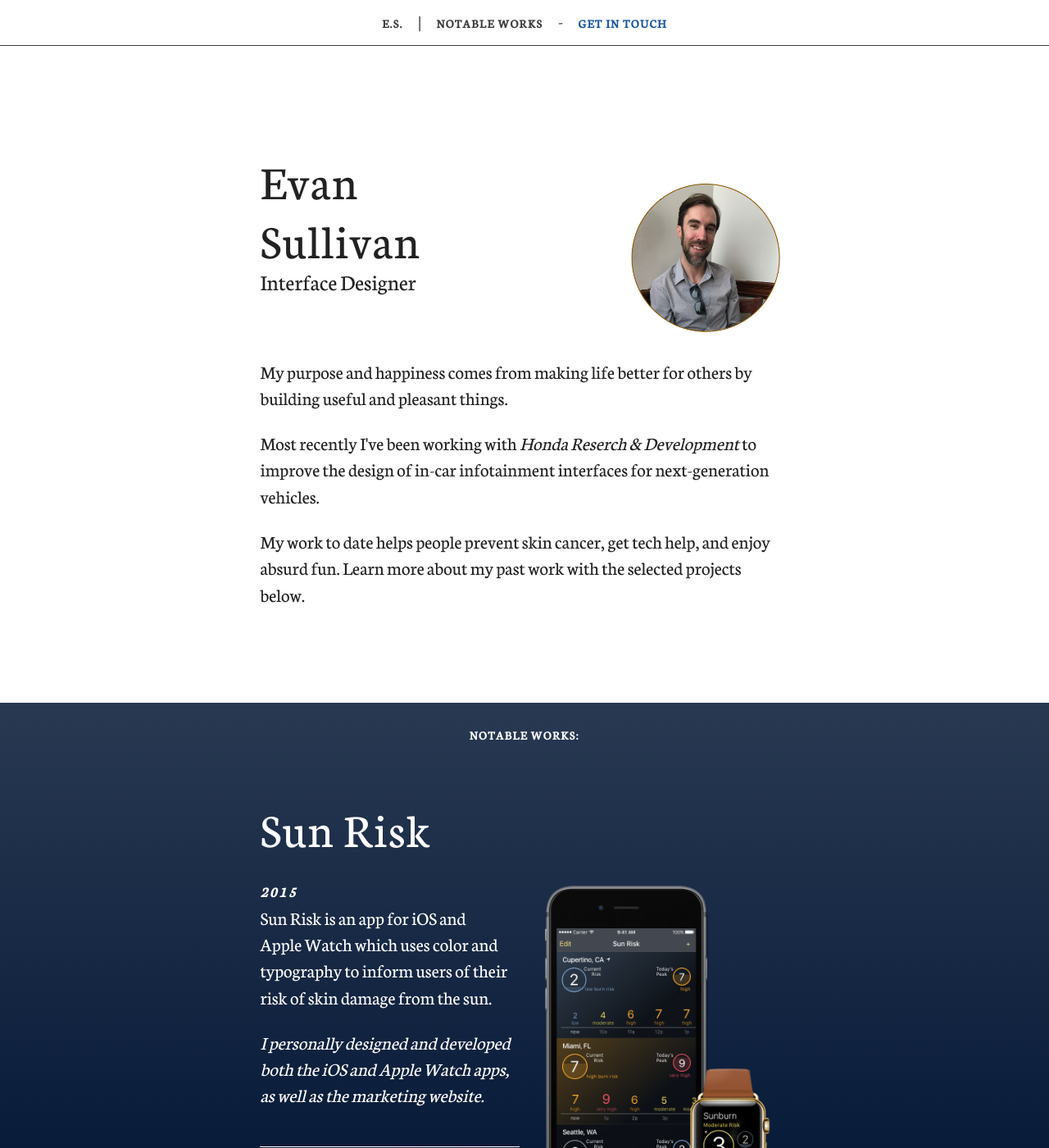
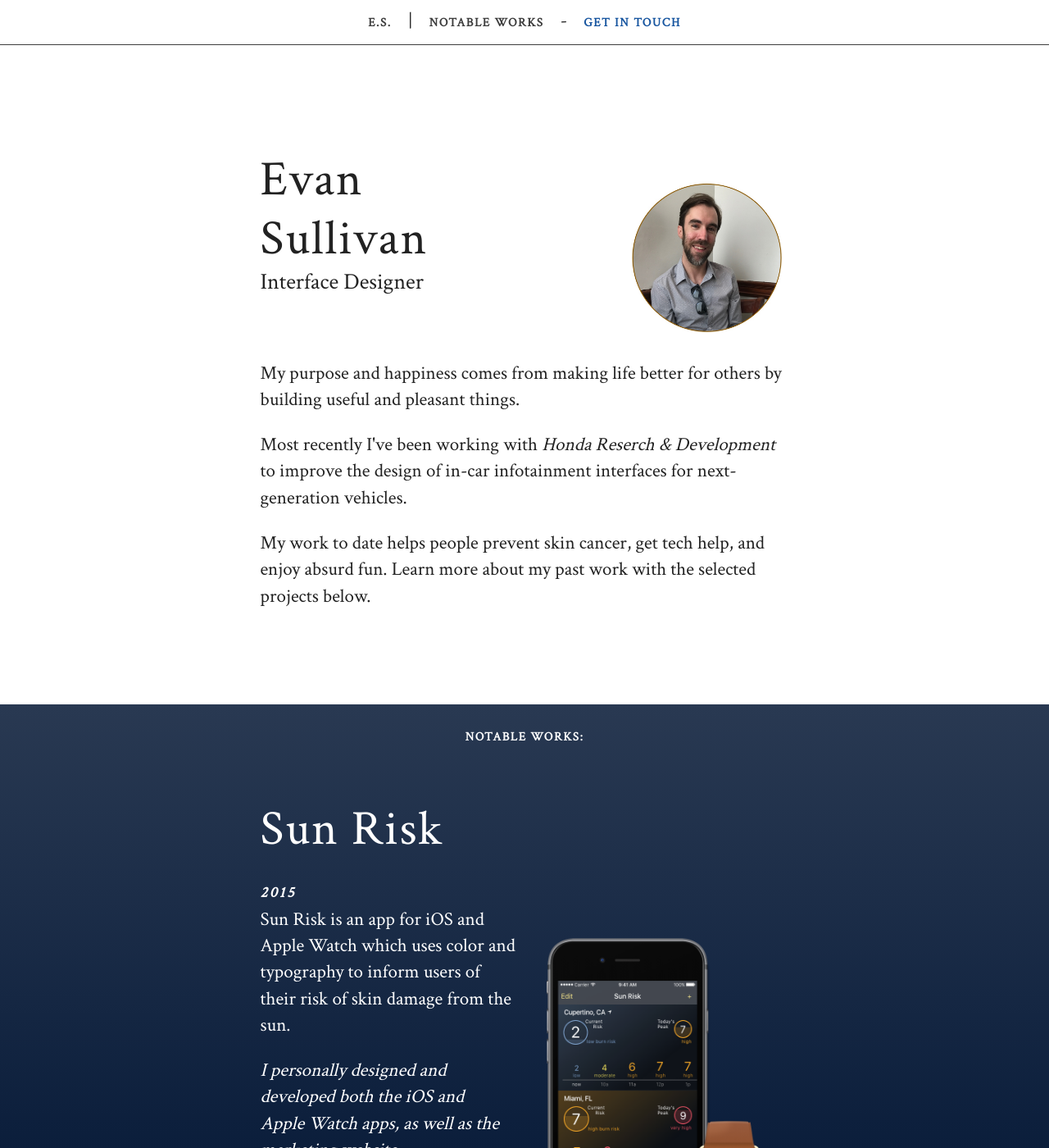
Before and after one commit to EvanSullivan/evansullivan.github.io, a Jekyll site: the page built from index.html, in a window 1280 px wide and 1400 px high. Shown: the whole window at 82% size. Built offline with Jekyll 4.4.1, drawn with Linux system fonts in a browser that asks for light colours; nearby versions of some CDN libraries; Markdown is read by kramdown in place of the engine named in the settings.

Commit message:
Updated font to Crimson Text. Moved HTML HEAD code into _includes block.

```diff
--- /dev/null
+++ b/_includes/head.html
@@ -0,0 +1,11 @@
+<head>
+    <meta charset="utf-8">
+    <meta http-equiv="X-UA-Compatible" content="IE=edge,chrome=1">
+    <meta name="viewport" content="width=device-width, initial-scale=1.0">
+    <meta name="description" content="I define the success of a product as its ability to serve real human needs. To achieve this end, a product must embody both aesthetic beauty, as well as functional excellence. By applying principles of both graphic and human-centered design, I work to create products that are desirable and useful.">
+    <link type="text/css" href="{{site.baseurl}}/css/stylesheet.css" rel="stylesheet">
+    <link type="text/css" href="https://fonts.googleapis.com/css?family=Crimson+Text" rel = "stylesheet">
+    <script src="https://ajax.googleapis.com/ajax/libs/jquery/1.11.3/jquery.min.js"></script>
+    <script src="script.js" type="text/javascript"></script>
+    <title>Evan Sullivan - Interface Designer</title>
+</head>
--- a/_layouts/homepage.html
+++ b/_layouts/homepage.html
@@ -1,17 +1,7 @@
 <!DOCTYPE html>
 
 <html>
-    <head>
-        <meta charset="utf-8">
-        <meta http-equiv="X-UA-Compatible" content="IE=edge,chrome=1">
-		<meta name="viewport" content="width=device-width, initial-scale=1.0">
-		<meta name="description" content="I define the success of a product as its ability to serve real human needs. To achieve this end, a product must embody both aesthetic beauty, as well as functional excellence. By applying principles of both graphic and human-centered design, I work to create products that are desirable and useful.">
-        <link type="text/css" href="{{site.baseurl}}/css/stylesheet.css" rel="stylesheet">
-        <link type="text/css" href="https://fonts.googleapis.com/css?family=Neuton" rel = "stylesheet">
-        <script src="https://ajax.googleapis.com/ajax/libs/jquery/1.11.3/jquery.min.js"></script>
-        <script src="script.js" type="text/javascript"></script>
-        <title>Evan Sullivan - Interface Designer</title>
-    </head>
+    {% include head.html %}
     <body itemscope itemtype="http://schema.org/Person">
         <div class = "headerBar">
             <a href="html, body" class="button"><h3 class = "inline">E.S.</h3></a>
--- a/css/stylesheet.css
+++ b/css/stylesheet.css
@@ -3,7 +3,7 @@
     padding: 0;
     height: 100%;
     line-height: 1.4em;
-    font-family: 'Neuton', 'Times New Roman', serif;
+    font-family: 'Crimson Text', 'Times New Roman', serif;
     font-size: 120%;
     color: #222222;
     text-rendering: optimizeLegibility;
```
Also changed, not shown: _layouts/blogpost.html (+1 -11 lines), 1 other file.
